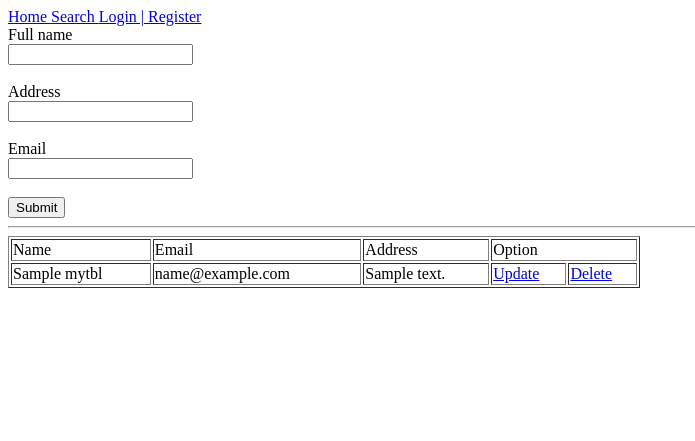
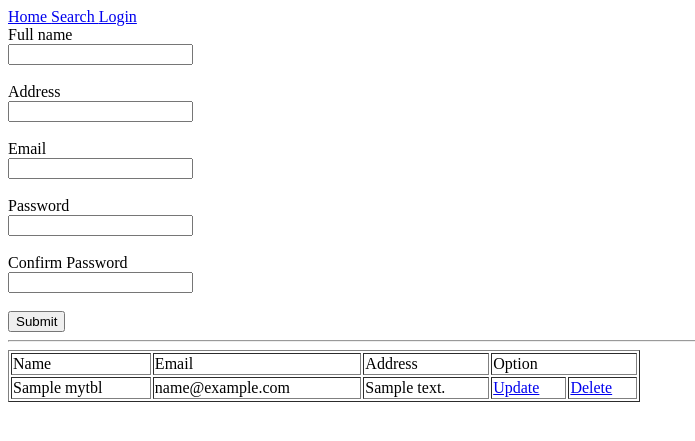
Before and after one commit to ghemhope5472/PHP_lesson1, a PHP site: page / in a window 1280 px wide. Shown: the top 441 px of the page, without its empty margins (0-695 px from the left). Run offline with PHP 8.4, Linux system fonts and the light colour scheme; tables that the repository leaves empty or names only in its code hold one stand-in row (values such as "Sample post").

Commit message:
login
login/ index

```diff
--- a/codes.txt
+++ b/codes.txt
@@ -1,6 +1,7 @@
 
  $query = mysqli_query( $connections, "INSERT INTO mytbl(name,address,email) VALUES('$name','$address','$email')");
         echo "<script language='javascript'> alert('New record inserted to database!');</script>";
+<<<<<<< Updated upstream
         echo "<script> window.href.location='index.php';</script>";
 
 
@@ -71,3 +72,6 @@
     <Button type="submit"> Login </Button>
 
 </form>
+=======
+        echo "<script> window.href.location='index.php';</script>";
+>>>>>>> Stashed changes
--- a/index.php
+++ b/index.php
@@ -19,8 +19,9 @@
 ?>
 
 <?php
-    $name = $address = $email = '';
-    $errName = $errAddress = $errEmail = '';
+    include("connections.php");
+    $name = $address = $email = $password = $cpassword =  '';
+    $errName = $errAddress = $errEmail = $errpassword = $errcpassword ='';
 
     if($_SERVER["REQUEST_METHOD"] === "POST"){
         if(empty($_POST["name"])){
@@ -38,6 +39,36 @@
         }else{
             $email = $_POST["email"];
         }
+        if(empty($_POST['password'])){
+            $errpassword = "Required";
+        }else{
+            $password = $_POST['password'];
+        }
+        if(empty($_POST['cpassword'])){
+            $errcpassword = "Required";
+        }else{
+            $cpassword = $_POST['cpassword'];
+        }
+        if($name && $address && $email && $password && $cpassword ){
+
+         $check_email = mysqli_query($connections, "SELECT * FROM mytbl WHERE email='$email' ");
+         $check_email_row = mysqli_num_rows($check_email);
+
+         if($check_email_row > 0 ){
+             $errEmail = 'Already registered';
+
+         }else{
+             $query = mysqli_query($connections, " INSERT INTO mytbl(name,address,email,password,account_type)
+             VALUES('$name','$address','$email','$password','2')");
+
+             echo "<script language=javascript>alert('New record inserted');</script>";
+             echo "<script>window.location.href='index.php'</script>";
+         }
+
+
+
+        }
+
     }
 
 ?>
@@ -55,6 +86,14 @@
     <input type="email" name="email" id="email" require > <br>
     <span class="error"> <?php echo $errEmail; ?> </span> <br>
 
+    <label for="email">Password</label> <br>
+    <input type="password" name="password" require > <br>
+    <span class="error"> <?php echo $errpassword; ?> </span> <br>
+
+    <label for="email">Confirm Password</label> <br>
+    <input type="password" name="cpassword" require > <br>
+    <span class="error"> <?php echo $errcpassword; ?> </span> <br>
+
     <button type="submit"> Submit </button>
 
 </form>
@@ -62,14 +101,6 @@
 
 <?php
         include("connections.php");
-
-       if($name && $address && $email){
-
-        $query = mysqli_query( $connections, "INSERT INTO mytbl(name,address,email) VALUES('$name','$address','$email')");
-        echo "<script language='javascript'> alert('New record inserted to database!');</script>";
-        echo "<script> window.href.location='index.php';</script>";
-
-       }
 
         $view_query = mysqli_query($connections, "SELECT * FROM mytbl");
 
--- a/nav.php
+++ b/nav.php
@@ -1,3 +1,3 @@
 <a href="index.php"> Home </a>
 <a href="search.php"> Search </a>
-<a href="search.php"> Login | Register </a>
+<a href="login.php"> Login </a>
```
